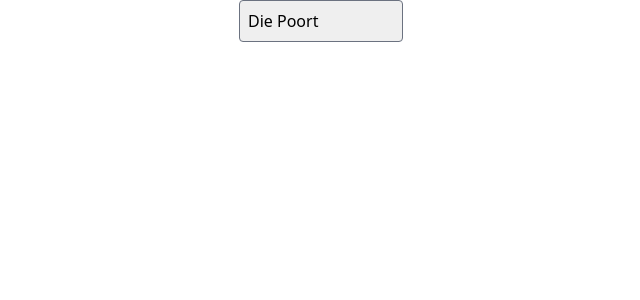
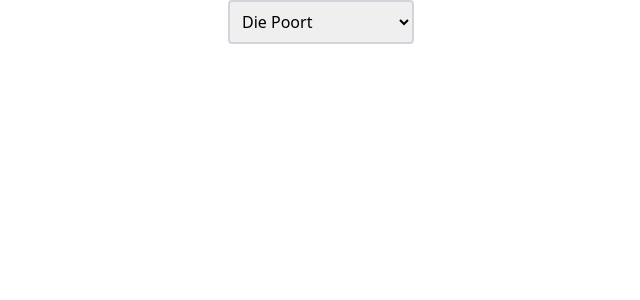
Before and after one commit to irfaanf/languages, a React (Create React App) app: page / in a window 1280 px wide. Shown: the top 300 px of the page, without its empty margins (319-959 px from the left). Built offline with nearby package versions, Linux system fonts and the light colour scheme.

Commit message:
Made Dropdown border thicker

```diff
--- a/src/components/atoms/Dropdown/Dropdown.jsx
+++ b/src/components/atoms/Dropdown/Dropdown.jsx
@@ -1,7 +1,10 @@
+import { ChevronDownIcon } from '@heroicons/react/24/solid';
+
 export const Dropdown = () => {
     return (
         <>
-            <select className="border border-gray-500 w-200 col-span-3 p-2 rounded appearance-none">
+            <select className="border-2 border-gray-300 w-200 col-span-3 p-2 rounded">
+                {/* <ChevronDownIcon /> */}
                 <option>Die Poort</option>
                 <option>The Hunger Games</option>
                 <option>Die Poort</option>
```
